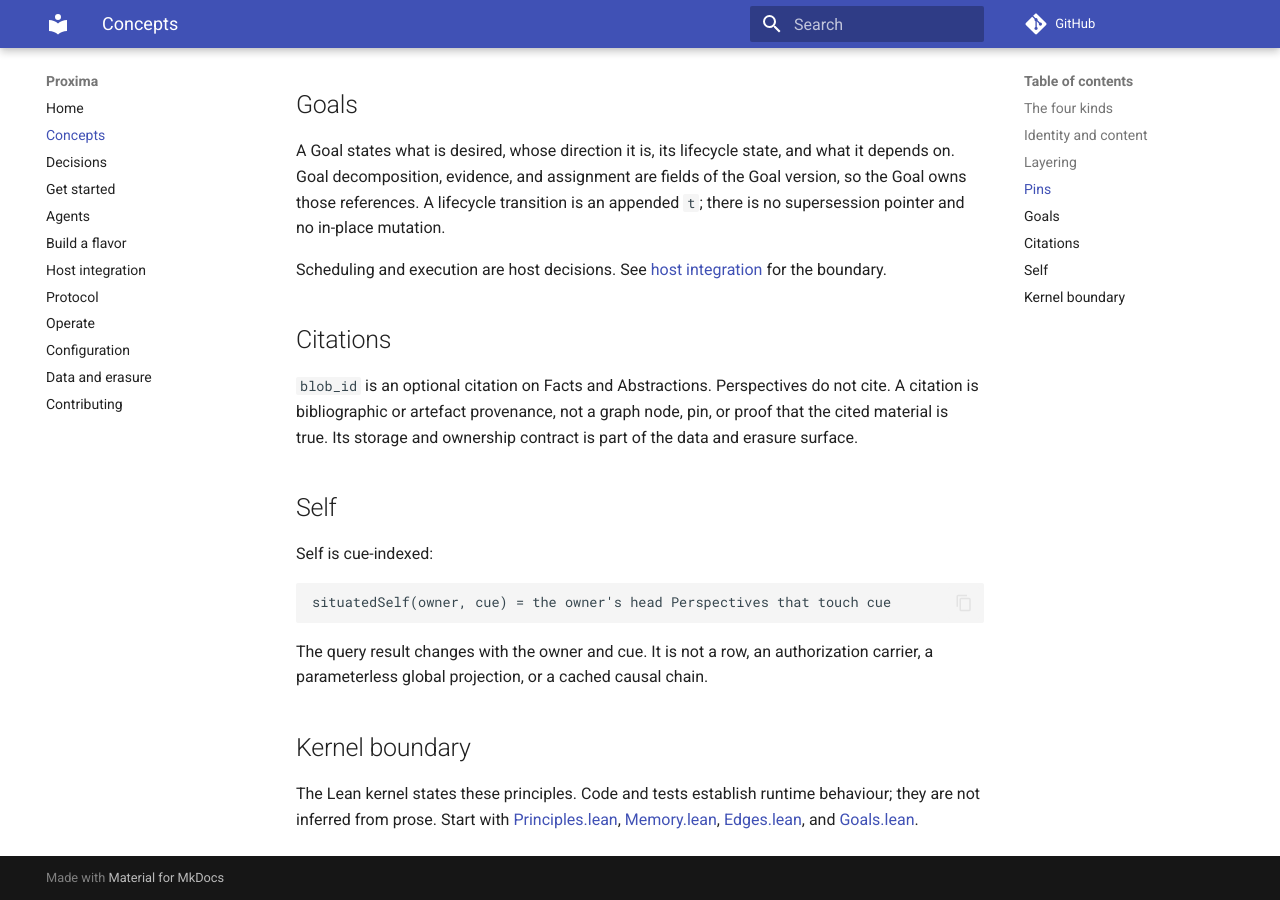
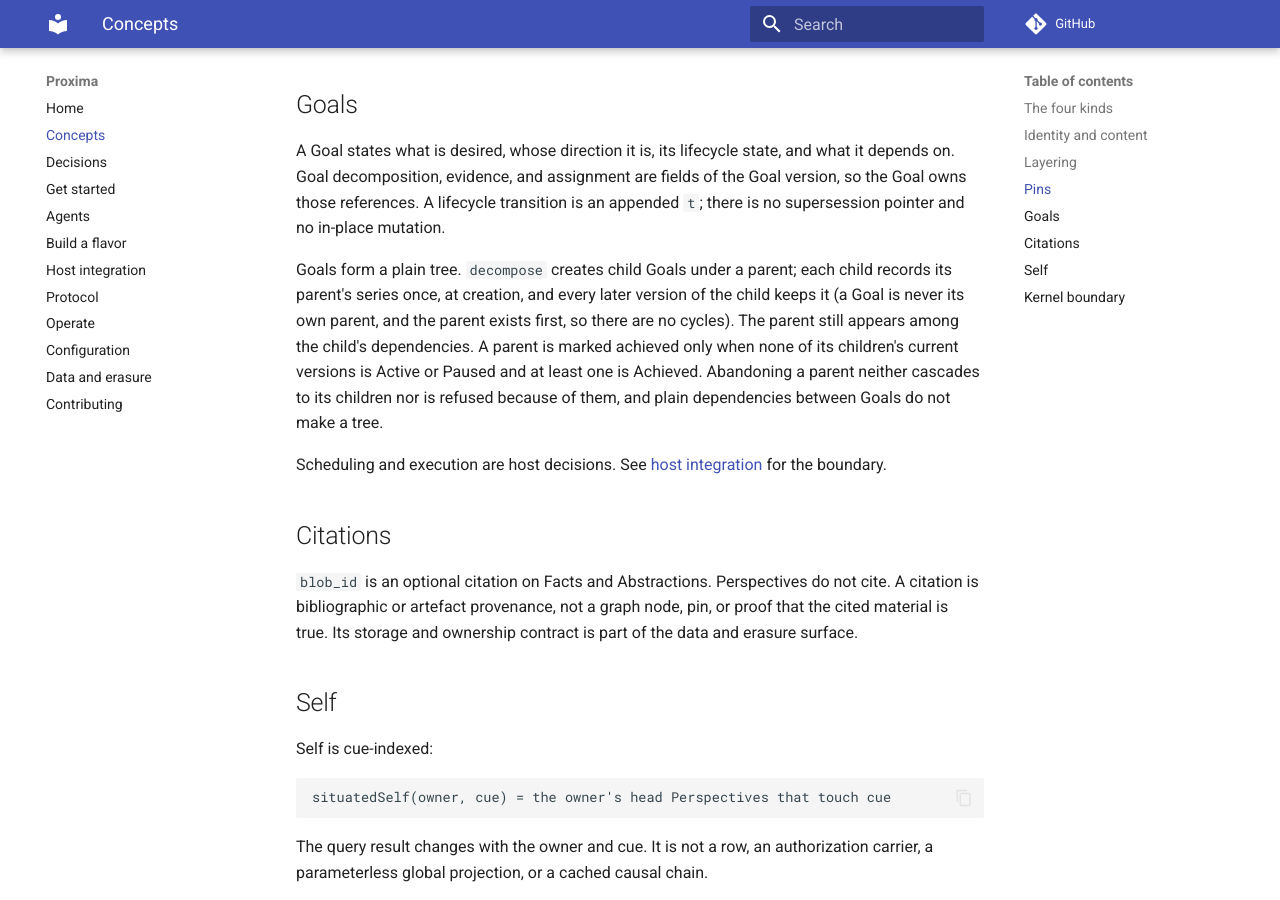
Before and after one commit to Aquilo-Solution-S/Proxima, an MkDocs documentation site: the page built from docs/concepts.md, in a window 1280 px wide and 900 px high, scrolled down 1957 px. Built offline with MkDocs 1.6.1 and Material for MkDocs 9.7.7, drawn with Linux system fonts in a browser that asks for light colours; comment, search, counter and statistics services are not loaded.

Commit message:
docs(core): goal trees in the tool, docs and Lean
The core_goal tool says a parent is marked achieved only after its
children (the MarkAchieved doc, the tool description, the goal argument
and the decompose children argument), and the how-to's "Wire intent"
step says to mark the parent achieved after its children; the core
how-to golden moves by that sentence. docs/concepts.md describes the
goal tree: the parent edge set at decompose and fixed for the series,
no cycles, the achieve rule, and that abandon neither cascades nor is
refused. docs/protocol.md names the mark_achieved refusals and their
message prefixes; the REST status table is unchanged.

Lean: Goal gains parent_handle (goal_parent), with goalChildOf,
GoalParentFixed (the trigger), GoalTreeClosed (the post-lock check) and
the projections achieved_parent_child_closed and
achieved_parent_has_achieved_child. No new axioms.

Refs #514
Closes #514

```diff
--- a/docs/concepts.md
+++ b/docs/concepts.md
@@ -72,6 +72,15 @@ what it depends on. Goal decomposition, evidence, and assignment are fields of
 the Goal version, so the Goal owns those references. A lifecycle transition is
 an appended `t`; there is no supersession pointer and no in-place mutation.
 
+Goals form a plain tree. `decompose` creates child Goals under a parent; each
+child records its parent's series once, at creation, and every later version
+of the child keeps it (a Goal is never its own parent, and the parent exists
+first, so there are no cycles). The parent still appears among the child's
+dependencies. A parent is marked achieved only when none of its children's
+current versions is Active or Paused and at least one is Achieved. Abandoning
+a parent neither cascades to its children nor is refused because of them, and
+plain dependencies between Goals do not make a tree.
+
 Scheduling and execution are host decisions. See
 [host integration](host-integration.md) for the boundary.
 
```
Also changed, not shown: docs/protocol.md (+6 -2 lines), 5 other files.
